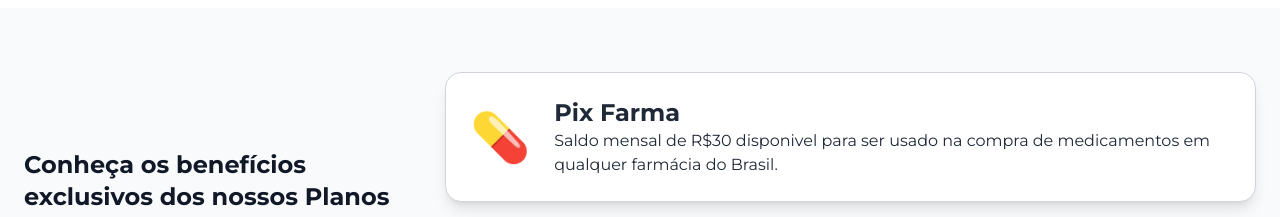
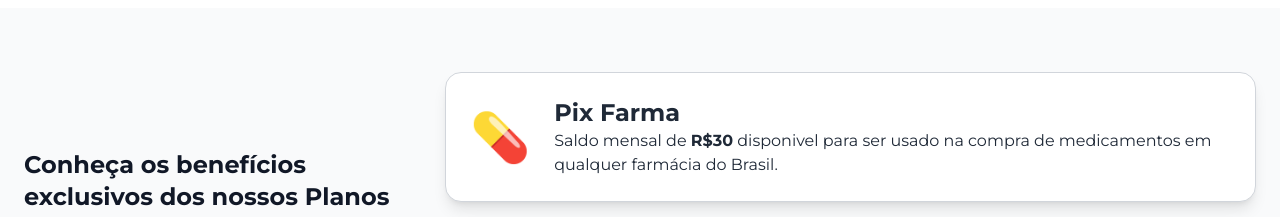
Before and after one commit to Bruunohfs/Site-institucional-e-checkout-MedSinai, a React (Vite) app: page / in a window 1280 px wide. Shown: the part 2300-2517 px from the top of the page. Built offline with nearby package versions, Linux system fonts and the light colour scheme.

Commit message:
add strong em valores

```diff
--- a/src/App.jsx
+++ b/src/App.jsx
@@ -351,7 +351,7 @@ const comoFuncionaSteps = [
           <div>
             <h3 className="text-2xl font-bold text-gray-800 dark:text-white">Pix Farma</h3>
             <p className="text-base text-gray-800 dark:text-gray-300">
-              Saldo mensal de R$30 disponivel para ser usado na compra de medicamentos em qualquer farmácia do Brasil.
+              Saldo mensal de <strong>R$30</strong> disponivel para ser usado na compra de medicamentos em qualquer farmácia do Brasil.
             </p>
           </div>
         </div>
--- a/src/pages/CheckoutPage.jsx
+++ b/src/pages/CheckoutPage.jsx
@@ -331,7 +331,7 @@ return (
           <div className="flex-grow">
             <p className="font-semibold text-blue-800 dark:text-blue-300">Adicione Pix Farma!</p>
             <p className="text-sm text-gray-600 dark:text-gray-300">
-            Por + <strong>R$ {diferencaPrecoPlus.toFixed(2).replace('.',',')}</strong>, tenha R${valorUpgradePixFarma} de crédito em farmácias todos os meses!
+            Por + <strong>R$ {diferencaPrecoPlus.toFixed(2).replace('.',',')}</strong>, tenha <strong>R${valorUpgradePixFarma}</strong> de crédito em farmácias todos os meses!
             </p>
           </div>
           <div className="ml-auto text-green-500">
```
